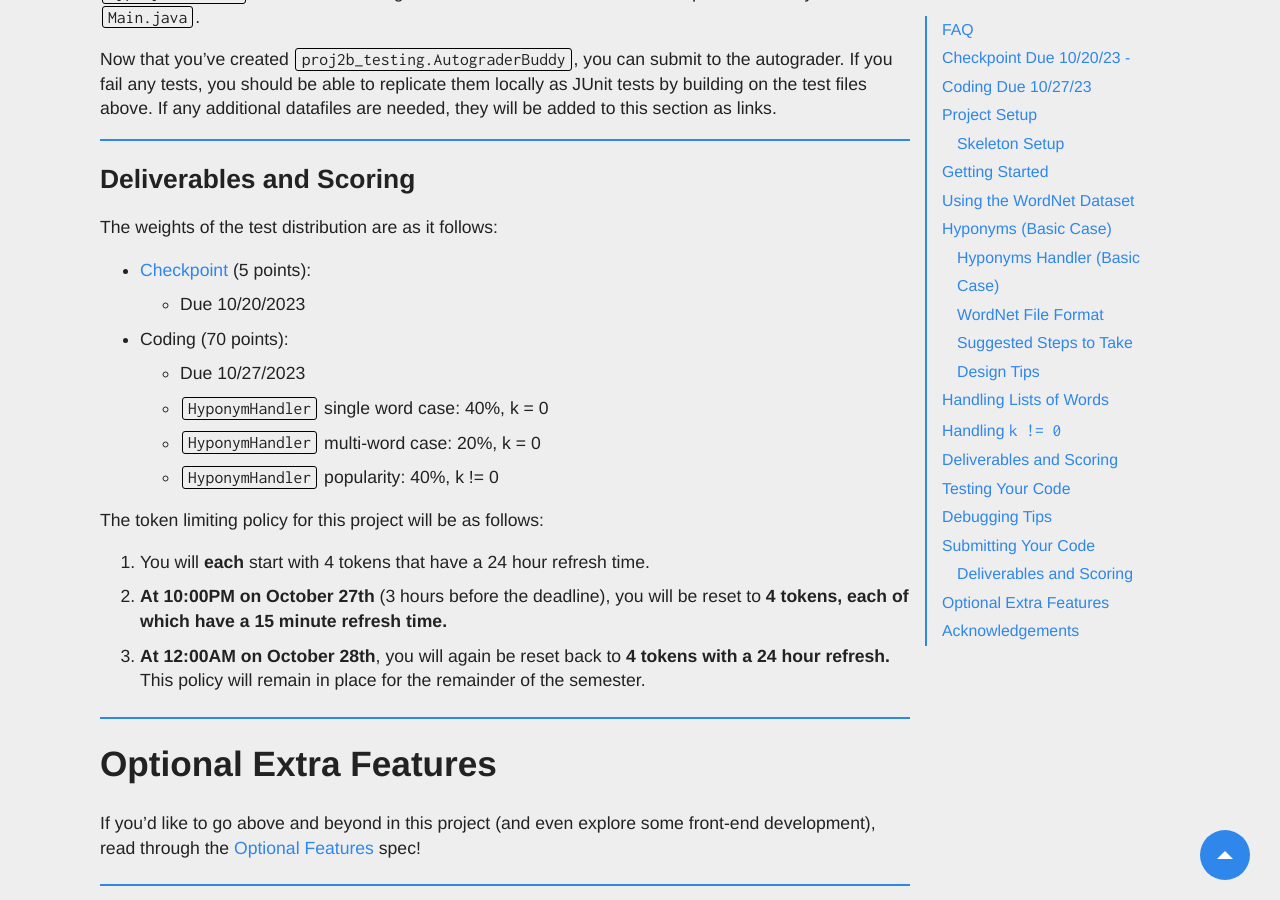
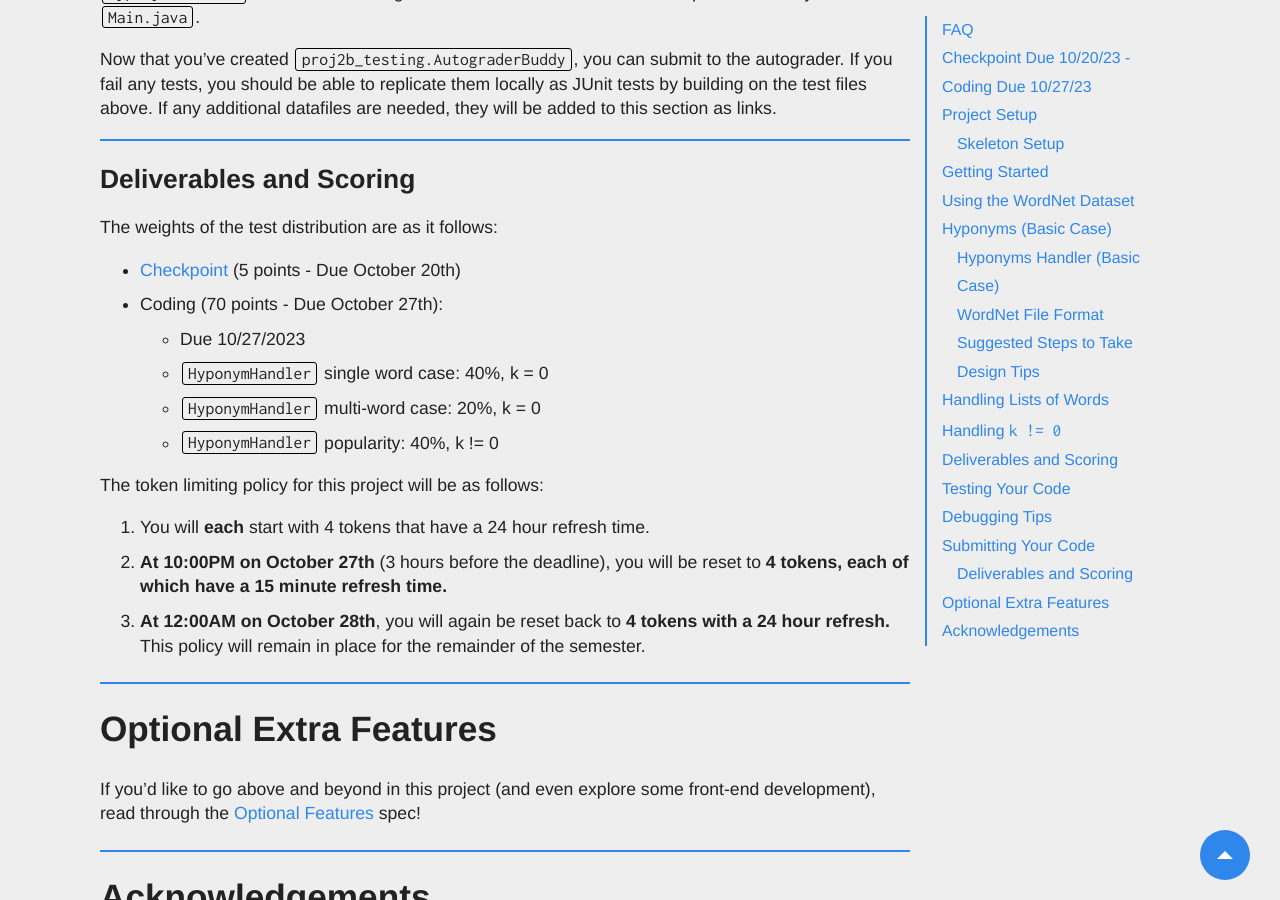
Before and after one commit to Berkeley-CS61B/website-fa23, a Jekyll site: the page built from materials/proj/proj2b/index.md, in a window 1280 px wide and 900 px high, scrolled down 14863 px. Built offline with Jekyll 4.4.1, drawn with Linux system fonts in a browser that asks for light colours; nearby versions of some CDN libraries; comment, search, counter and statistics services are not loaded.

Commit message:
Update index.md

```diff
--- a/materials/proj/proj2b/index.md
+++ b/materials/proj/proj2b/index.md
@@ -504,9 +504,8 @@ files above. If any additional datafiles are needed, they will be added to this
 ### Deliverables and Scoring
 
 The weights of the test distribution are as it follows:
-- [Checkpoint](https://www.gradescope.com/courses/572446/assignments/3489941) (5 points):
-   - Due 10/20/2023
-- Coding (70 points):
+- [Checkpoint](https://www.gradescope.com/courses/572446/assignments/3489941) (5 points - Due October 20th)
+- Coding (70 points - Due October 27th):
    - Due 10/27/2023
    - `HyponymHandler` single word case: 40%, k = 0
    - `HyponymHandler` multi-word case: 20%, k = 0
```
